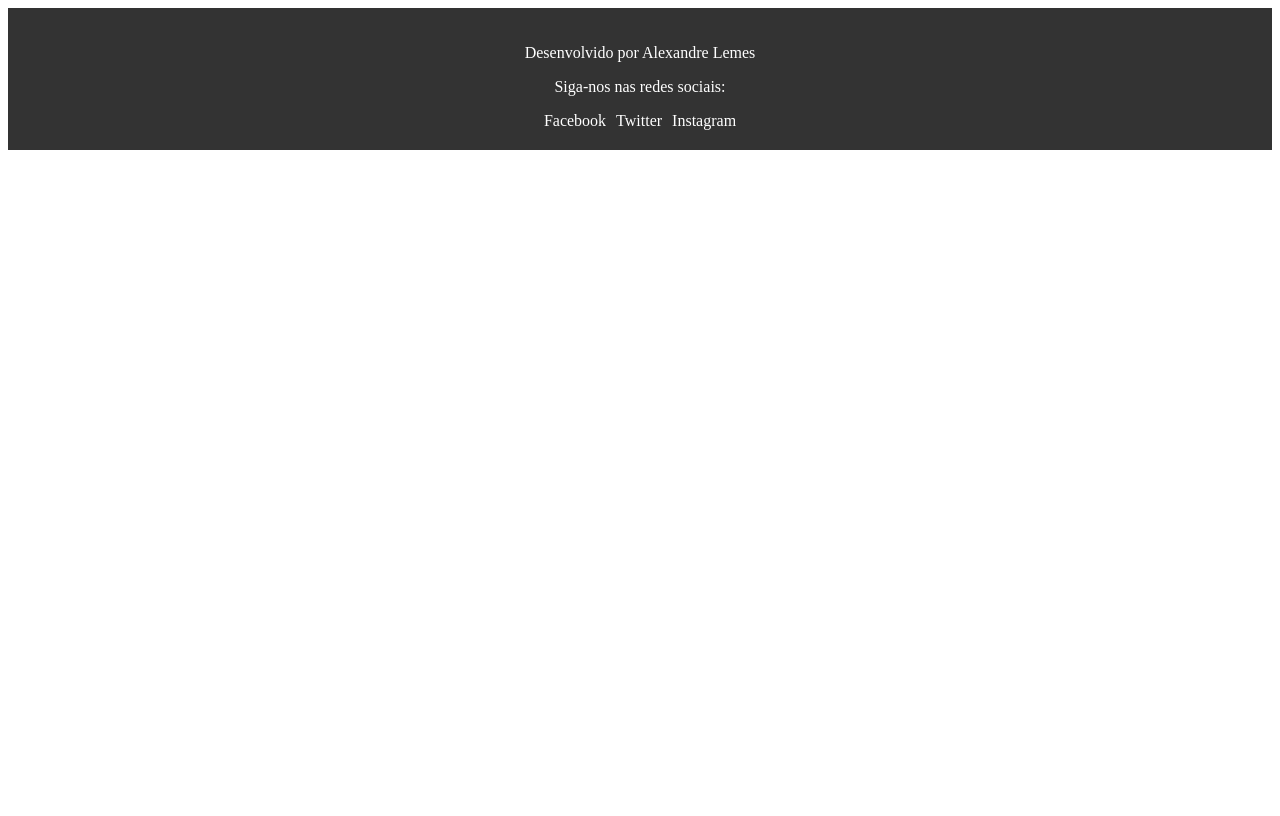
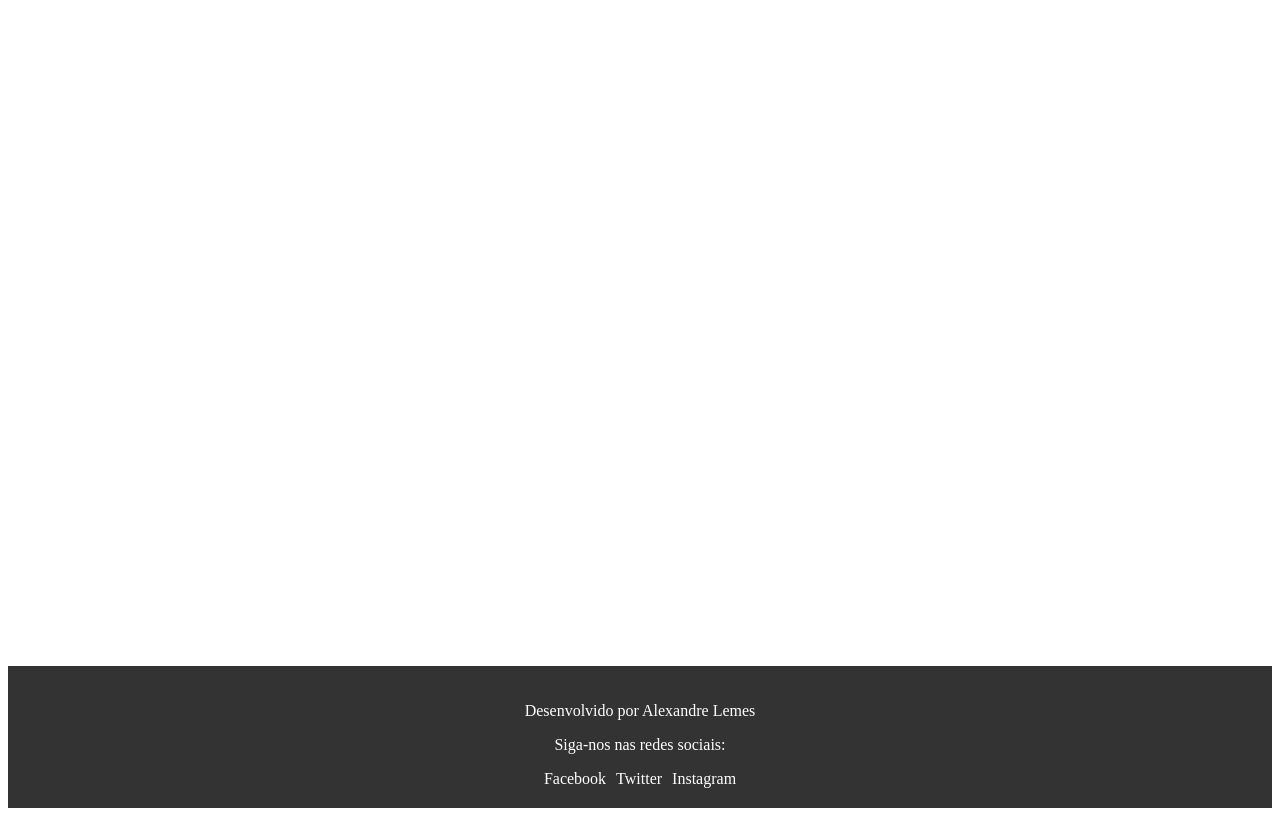
Before and after one commit to alemes7/django, a Django app: template Aula_Teste/templates/footer.html in a window 1280 px wide. Before the commit the page ends 150 px from the top, so only its background shows below. Run offline with Django 3.2, Linux system fonts and the light colour scheme; the template is opened without the code that fills it, so the values that code supplies are empty.

Commit message:
update cadastro(nome) e footer

```diff
--- a/Aula_Teste/templates/footer.html
+++ b/Aula_Teste/templates/footer.html
@@ -1,11 +1,34 @@
-<footer style="background-color: #333; color: #fff; padding: 20px;">
-    <div style="text-align: center;">
-        <p>Desenvolvido por <a href="#" style="color: #fff; text-decoration: none;">Alexandre Lemes</a></p>
+<style>
+    body {
+        display: flex;
+        flex-direction: column;
+        min-height: 100vh;
+    }
+
+    .main-content {
+        flex-grow: 1;
+    }
+
+    footer {
+        background-color: #333;
+        color: #fff;
+        padding: 20px;
+        text-align: center;
+    }
+</style>
+
+<body>
+    <div class="main-content">
+        <!-- Seu conteúdo principal aqui -->
+    </div>
+
+    <footer>
+        <p>Desenvolvido por <a href="https://github.com/alemes7" style="color: #fff; text-decoration: none;">Alexandre Lemes</a></p>
         <p>Siga-nos nas redes sociais:</p>
         <div style="display: flex; justify-content: center;">
             <a href="#" style="margin-right: 10px; color: #fff; text-decoration: none;">Facebook</a>
             <a href="#" style="margin-right: 10px; color: #fff; text-decoration: none;">Twitter</a>
             <a href="#" style="color: #fff; text-decoration: none;">Instagram</a>
         </div>
-    </div>
-</footer>
+    </footer>
+</body>
```
Also changed, not shown: Aula_Teste/hotel/templates/nome.html (+19 -5 lines), Aula_Teste/db.sqlite3.
